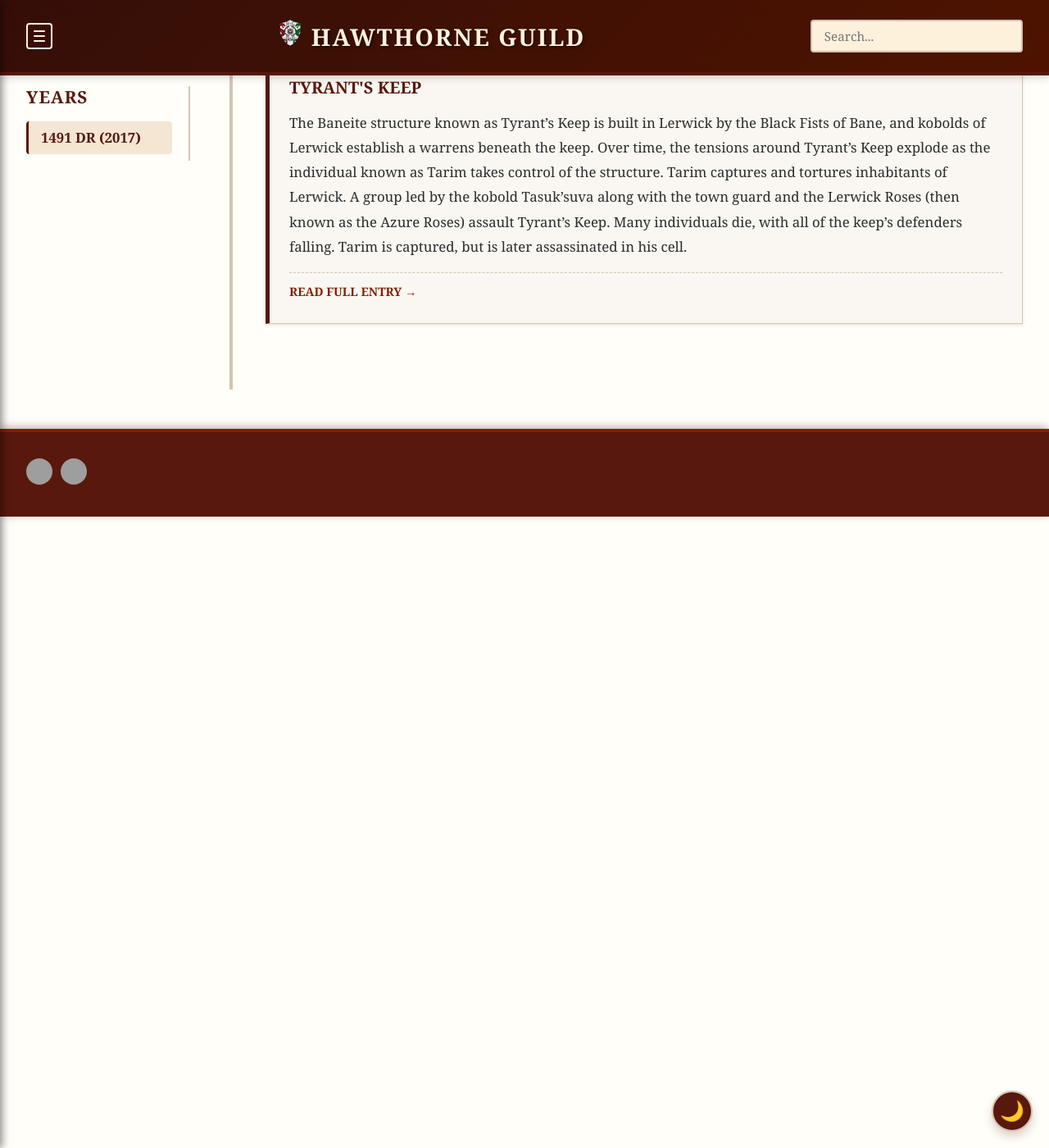
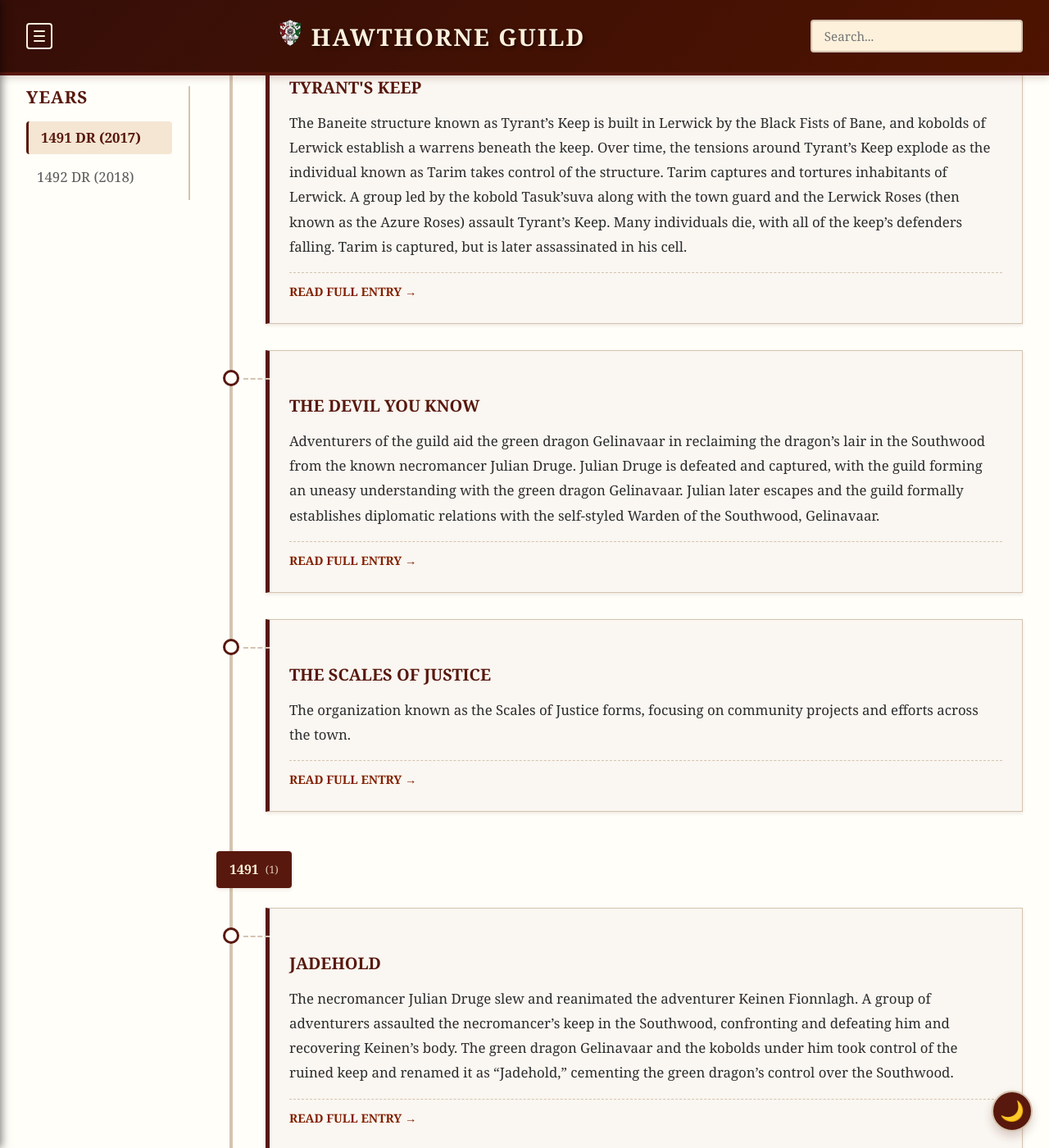
Before and after one commit to coconutswallow/Guides, a Jekyll site: the page built from guild-chronicles.md, in a window 1280 px wide and 1400 px high, scrolled down 1527 px. Shown: the whole window at 82% size. Built offline with Jekyll 4.4.1, drawn with Linux system fonts in a browser that asks for light colours; grey boxes are pictures that could not be loaded.

Commit message:
Update timeline.yml

```diff
--- a/_data/timeline.yml
+++ b/_data/timeline.yml
@@ -34,3 +34,25 @@
   link: https://discord.com/channels/308324031478890497/343418646300852225/376218265422397440
   content: >-
      The Baneite structure known as Tyrant's Keep is built in Lerwick by the Black Fists of Bane, and kobolds of Lerwick establish a warrens beneath the keep. Over time, the tensions around Tyrant's Keep explode as the individual known as Tarim takes control of the structure. Tarim captures and tortures inhabitants of Lerwick. A group led by the kobold Tasuk'suva along with the town guard and the Lerwick Roses (then known as the Azure Roses) assault Tyrant's Keep. Many individuals die, with all of the keep's defenders falling. Tarim is captured, but is later assassinated in his cell.
+
+- year: 1491 DR (2017)
+  display_tag: "1491"
+  title: "The Devil You Know"
+  link: https://discord.com/channels/308324031478890497/343418646300852225/380912254356422666
+  content: >-
+     Adventurers of the guild aid the green dragon Gelinavaar in reclaiming the dragon's lair in the Southwood from the known necromancer Julian Druge. Julian Druge is defeated and captured, with the guild forming an uneasy understanding with the green dragon Gelinavaar. Julian later escapes and the guild formally establishes diplomatic relations with the self-styled Warden of the Southwood, Gelinavaar.
+
+- year: 1491 DR (2017)
+  display_tag: "1491"
+  title: "The Scales of Justice"
+  link: https://discord.com/channels/308324031478890497/387369306490404885/387369986739404800
+  content: >-
+      The organization known as the Scales of Justice forms, focusing on community projects and efforts across the town.
+
+
+- year: 1492 DR (2018)
+  display_tag: "1491"
+  title: "Jadehold"
+  link: https://discord.com/channels/308324031478890497/343418646300852225/397437330056806401
+  content: >-
+      The necromancer Julian Druge slew and reanimated the adventurer Keinen Fionnlagh. A group of adventurers assaulted the necromancer's keep in the Southwood, confronting and defeating him and recovering Keinen's body. The green dragon Gelinavaar and the kobolds under him took control of the ruined keep and renamed it as "Jadehold," cementing the green dragon's control over the Southwood.
```
